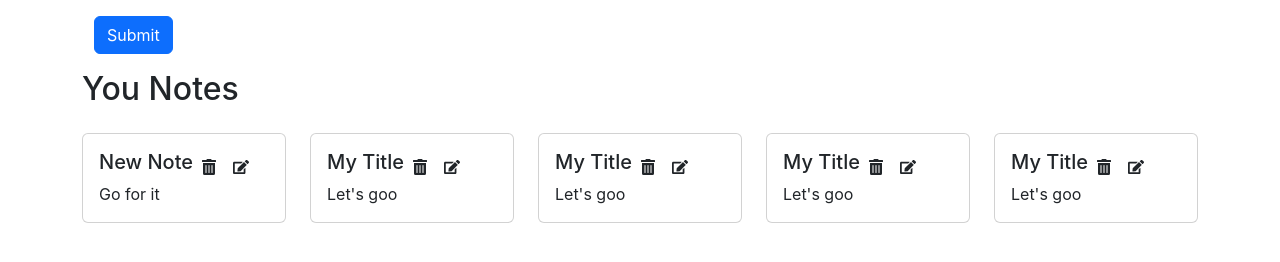
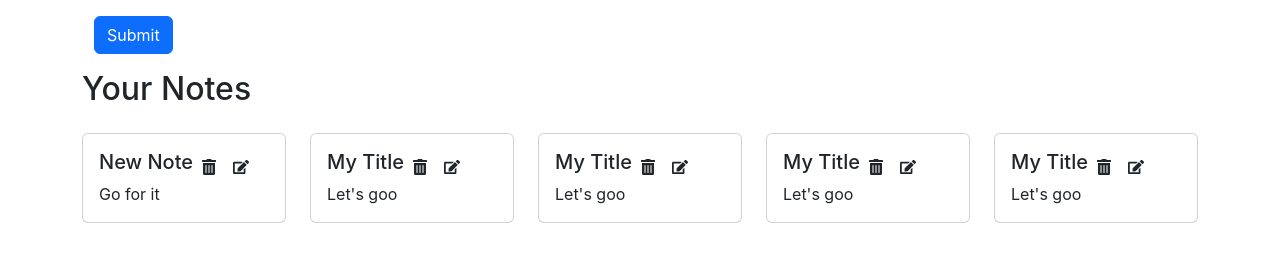
Before and after one commit to poudyalamit/NoteKitab, a React (Create React App) app: page / in a window 1280 px wide. Shown: the part 380-642 px from the top of the page. Built offline with nearby package versions, Linux system fonts and the light colour scheme.

Commit message:
adding notes completed

```diff
--- a/src/Components/AddNote.js
+++ b/src/Components/AddNote.js
@@ -1,12 +1,12 @@
 import React, { useContext, useState } from 'react'
 import noteContext from '../Context/notes/noteContext';
-
+import NoteItem from './NoteItem';
 const AddNote = () => {
     const context = useContext(noteContext);
-    const { addNote } = context;
-    const [note, setNote] = useState({ title: '', description: "", tag: "" })
+    const {Addnote,notes} = context;
+    const [note, setNote] = useState({ title: "", description: "", tag: "" })
     const handleadd = () => {
-        addNote(note.title,note.description,note.tag('default'));
+        Addnote(note.title,note.description,note.tag('default'));
     }
     const onchange = (e) => {
         e.preventDefault();
@@ -33,6 +33,12 @@ const AddNote = () => {
                 </form>
 
             </div>
+            <div className="row my-3">
+            <h2>Your Notes</h2>
+            {notes.map((note)=>{
+                return <NoteItem key={note._id} note={note}/>
+            })}
+        </div>
         </div>
     )
 }
--- a/src/Components/Notes.js
+++ b/src/Components/Notes.js
@@ -1,19 +1,19 @@
-import React, {useContext} from 'react'
-import noteContext from '../Context/notes/noteContext';
+import React, {} from 'react'
+// import noteContext from '../Context/notes/noteContext';
 import AddNote from './AddNote';
-import NoteItem from './NoteItem';
+// import NoteItem from './NoteItem';
 const Notes = () => {
-    const context = useContext(noteContext);
-    const {notes,addNote} = context;
+    // const context = useContext(noteContext);
+    // const { notes,Addnote } = context;
     return (
         <>
         <AddNote/>
-        <div className="row my-3">
+        {/* <div className="row my-3">
             <h2>You Notes</h2>
             {notes.map((note)=>{
                 return <NoteItem key={note._id} note={note}/>
-            })}
-            </div>
+            })} */}
+            {/* </div> */}
             </>
     )
 }
--- a/src/Context/notes/NoteState.js
+++ b/src/Context/notes/NoteState.js
@@ -50,7 +50,7 @@ const NoteState = (props) => {
     const [notes, setNotes] = useState(notesInitial)
 
     //Add a note
-    const addNote=(title,description,tag)=>{
+    const Addnote=(title,description,tag)=>{
        const note= {"_id": "640cc34286f230f822c78b1553",
         "user": "640c5ae3925490e68aba933b",
         "title": title,
@@ -70,7 +70,7 @@ const NoteState = (props) => {
 
 
     return (
-        <noteContext.Provider value={{ notes,addNote, deleteNote,editNote }}>
+        <noteContext.Provider value={{ notes,Addnote, deleteNote,editNote }}>
             {props.children}
         </noteContext.Provider>
     )
```
